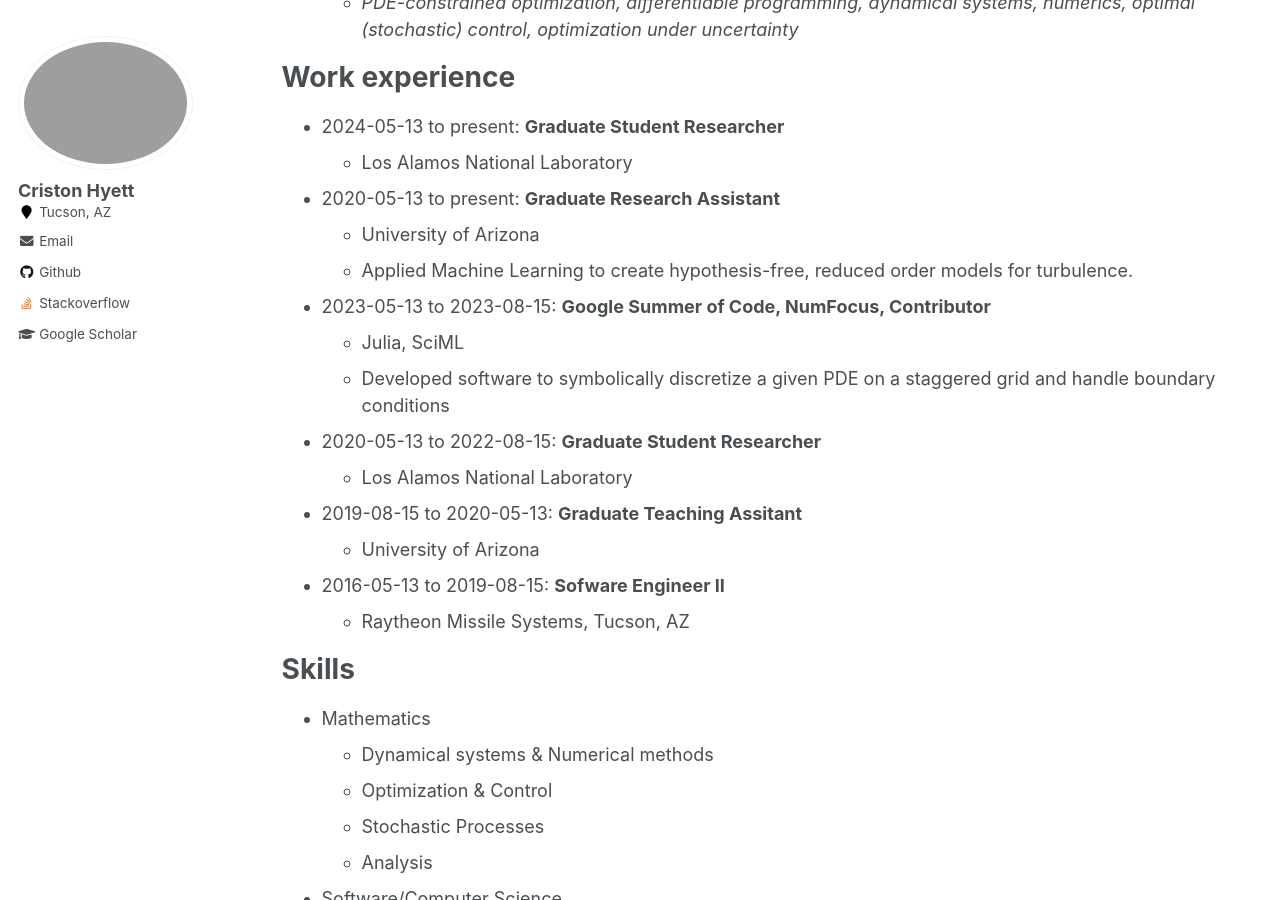
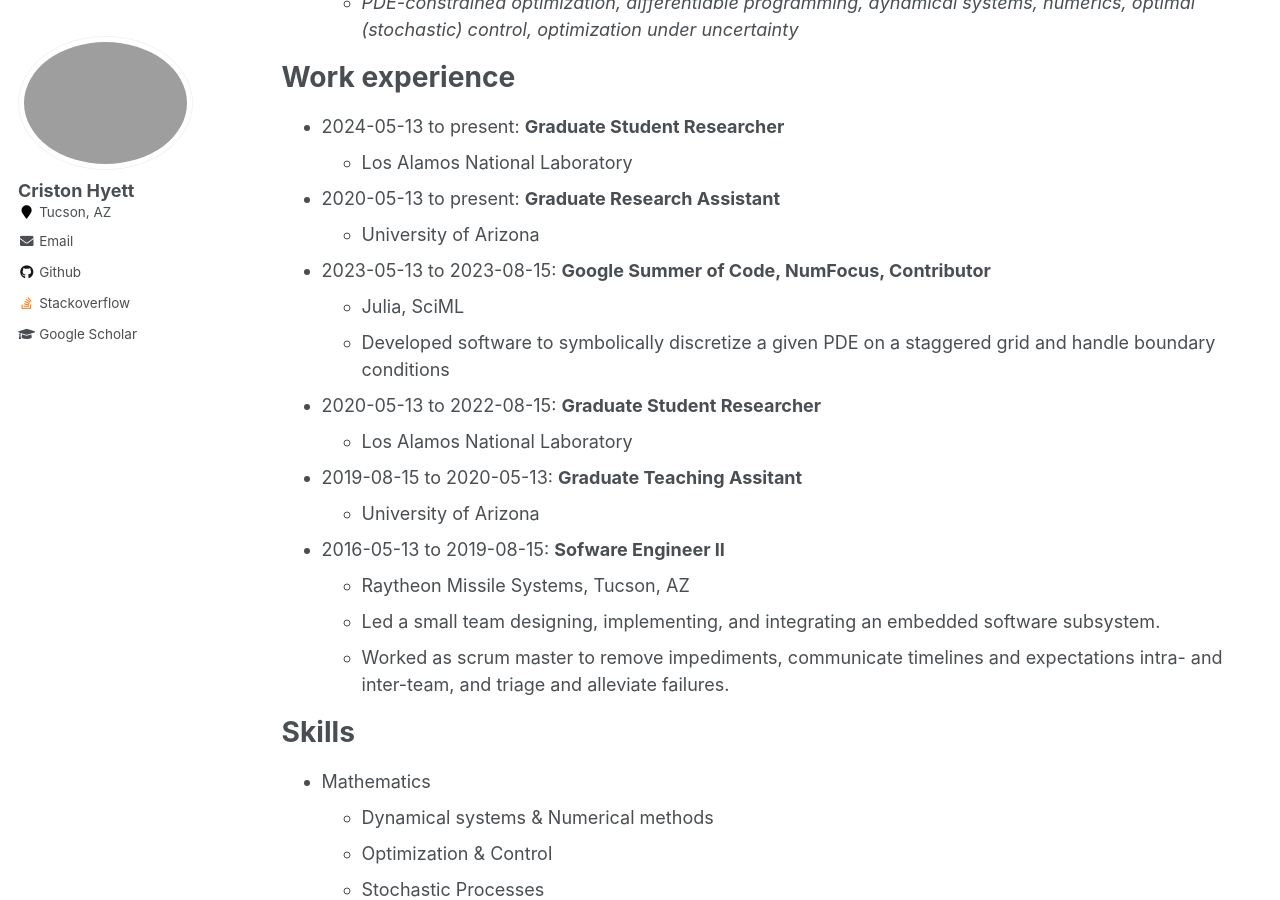
Before and after one commit to cmhyett/cmhyett.github.io, a Jekyll site: the page built from markdown_generator/cv.md, in a window 1280 px wide and 900 px high, scrolled down 864 px. Built offline with Jekyll 4.4.1, drawn with Linux system fonts in a browser that asks for light colours.

Commit message:
work experience updates

```diff
--- a/markdown_generator/cv.md
+++ b/markdown_generator/cv.md
@@ -41,7 +41,6 @@ Work experience
 
 * 2020-05-13 to present: __Graduate Research Assistant__
   * University of Arizona
-  * Applied Machine Learning to create hypothesis-free, reduced order models for turbulence.
 
 * 2023-05-13 to 2023-08-15: __Google Summer of Code, NumFocus, Contributor__
   * Julia, SciML
@@ -55,6 +54,8 @@ Work experience
 
 * 2016-05-13 to 2019-08-15: __Sofware Engineer II__
   * Raytheon Missile Systems, Tucson, AZ
+  * Led a small team designing, implementing, and integrating an embedded software subsystem.
+  * Worked as scrum master to remove impediments, communicate timelines and expectations intra- and inter-team, and triage and alleviate failures.
 
 Skills
 ======
```
